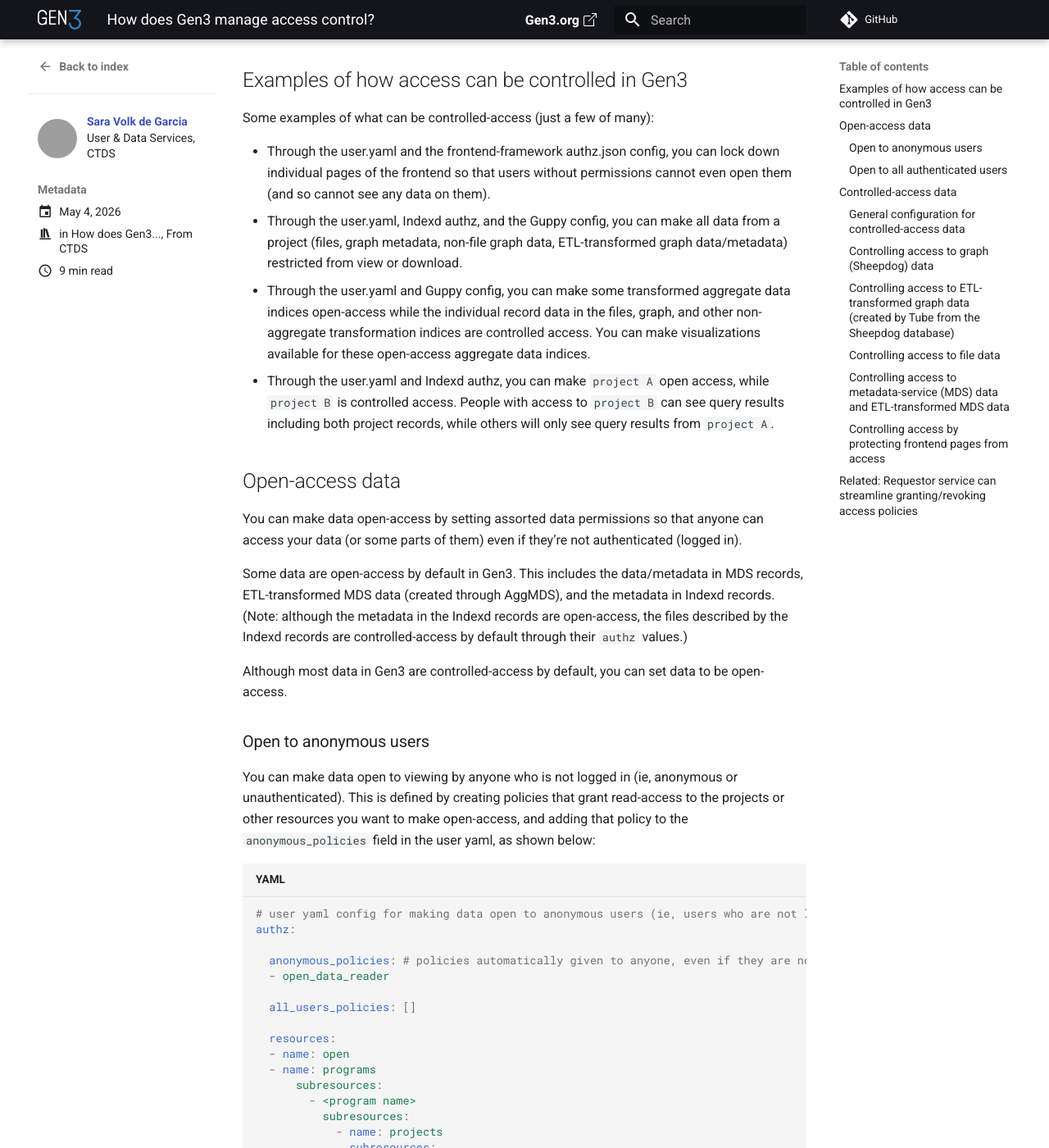
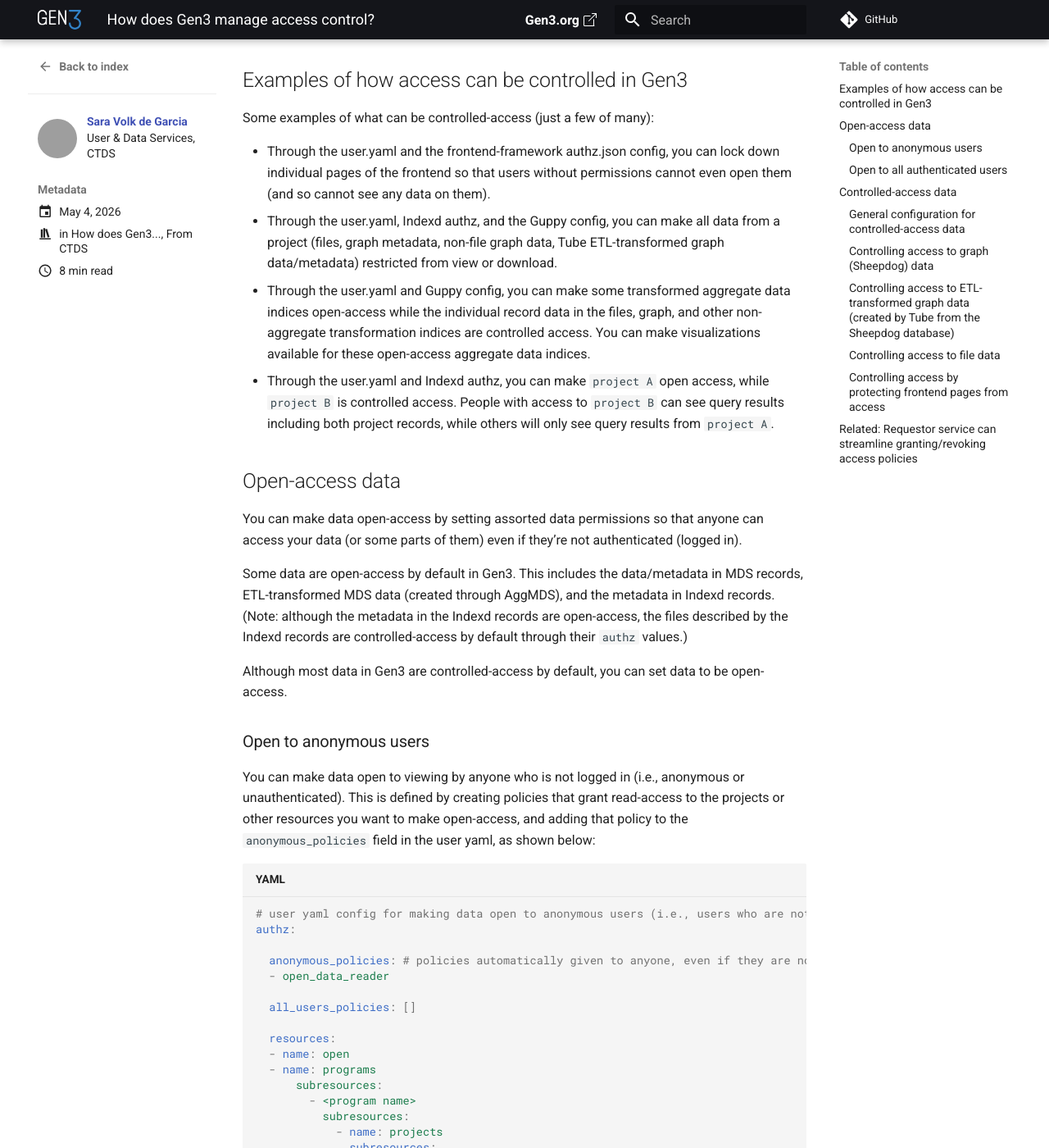
Before and after one commit to uc-cdis/docs-gen3, an MkDocs documentation site: the page built from docs/blog/posts/access-control-in-gen3.md, in a window 1280 px wide and 1400 px high, scrolled down 401 px. Shown: the whole window at 82% size. Built offline with MkDocs 1.6.1 and Material for MkDocs 9.7.7, drawn with Linux system fonts in a browser that asks for light colours; comment, search, counter and statistics services are not loaded; some of the changed text lies outside the part shown; grey boxes are pictures that could not be loaded.

Commit message:
Fix grammar and clarity in access control documentation
Corrected minor grammatical errors and improved clarity in the access control documentation.

````diff
--- a/docs/blog/posts/access-control-in-gen3.md
+++ b/docs/blog/posts/access-control-in-gen3.md
@@ -23,7 +23,7 @@
 Some examples of what can be controlled-access (just a few of many):
 
 * Through the user.yaml and the frontend-framework authz.json config, you can lock down individual pages of the frontend so that users without permissions cannot even open them (and so cannot see any data on them).
-* Through the user.yaml, Indexd authz, and the Guppy config, you can make all data from a project (files, graph metadata, non-file graph data, ETL-transformed graph data/metadata) restricted from view or download.
+* Through the user.yaml, Indexd authz, and the Guppy config, you can make all data from a project (files, graph metadata, non-file graph data, Tube ETL-transformed graph data/metadata) restricted from view or download.
 * Through the user.yaml and Guppy config, you can make some transformed aggregate data indices open-access while the individual record data in the files, graph, and other non-aggregate transformation indices are controlled access. You can make visualizations available for these open-access aggregate data indices.
 * Through the user.yaml and Indexd authz, you can make `project A` open access, while `project B` is controlled access. People with access to `project B` can see query results including both project records, while others will only see query results from `project A`.
 
@@ -37,10 +37,10 @@
 
 ### Open to anonymous users
 
-You can make data open to viewing by anyone who is not logged in (ie, anonymous or unauthenticated). This is defined by creating policies that grant read-access to the projects or other resources you want to make open-access, and adding that policy to the `anonymous_policies` field in the user yaml, as shown below:
+You can make data open to viewing by anyone who is not logged in (i.e., anonymous or unauthenticated). This is defined by creating policies that grant read-access to the projects or other resources you want to make open-access, and adding that policy to the `anonymous_policies` field in the user yaml, as shown below:
 
 ```YAML
-# user yaml config for making data open to anonymous users (ie, users who are not logged in)
+# user yaml config for making data open to anonymous users (i.e., users who are not logged in)
 authz:
 
   anonymous_policies: # policies automatically given to anyone, even if they are not authenticated
@@ -98,12 +98,12 @@
       - sheepdog_reader
     resource_paths:
       - /open
-      - /programs/<program name>/projects/<project you want to be open-access> # eg, /programs/OpenProgram/projects/OpenData
+      - /programs/<program name>/projects/<project you want to be open-access> # e.g., /programs/OpenProgram/projects/OpenData
 ```
 
 ### Open to all authenticated users
 
-You can also make data open to viewing by anyone who is logged in (ie, authenticated). Similar to how you grant access to anonymous users above, you first create policies that grant read-access to the projects or other resources you want to make open-access. But, instead of adding that policy to the `anonymous_policies` field in the user yaml, you add it to `all_users_policies`, as shown below:
+You can also make data open to viewing by anyone who is logged in (i.e., authenticated). Similar to how you grant access to anonymous users above, you first create policies that grant read-access to the projects or other resources you want to make open-access. But, instead of adding that policy to the `anonymous_policies` field in the user yaml, you add it to `all_users_policies`, as shown below:
 
 ```YAML
 authz:
@@ -174,14 +174,14 @@
     <username>: {}
 ```
 
-Output from querying the graph database (eg, querying the graph model through the Query page or querying through the Gen3 SDK Submission class) is governed by whether you have a policy that grants you read permissions for a controlled project.
+Output from querying the graph database (e.g., querying the graph model through the Query page or querying through the Gen3 SDK Submission class) is governed by whether you have a policy that grants you read permissions for a controlled project.
 
 
 ### Controlling access to ETL-transformed graph data (created by Tube from the Sheepdog database)
 
-ETL-transformed graph data indices have more flexibility for control. By default, access is controlled at the level of project, like the graph data.
+Tube ETL-transformed graph data indices have more flexibility for control. By default, access is controlled at the level of project, like the graph data.
 
-However, ETL-transformed graph data indices can be set to have the following access controls using the `tier_access_level` in the global config ([you can see the Guppy documentation about this here](https://github.com/uc-cdis/guppy/tree/master#tiered-access)):
+However, Tube ETL-transformed graph data indices can be set to have the following access controls using the `tier_access_level` in the global config ([you can see the Guppy documentation about this here](https://github.com/uc-cdis/guppy/tree/master#tiered-access)):
 
 * **Control access based on project**, matching the access level of the graph data. This can be set with **`tier_access_level: private`**. This is the default configuration.
 * **Control access to data in collector-type indices** based on project, but permit **open access to data in aggregator-type indices**. This can be set with **`tier_access_level: regular`** and uses a minimum threshold of records present in the query output (as defined by you with the `tier_access_limit` property). If the number of records meets or exceeds the `tier_access_limit` value, the results will be returned even if the user does not have a policy that grants access to the project. However, if the query results in fewer records than the defined limit, it will instead return a message that there are too few records.
@@ -267,13 +267,9 @@
     <username>: {}
 ```
 
-### Controlling access to metadata-service (MDS) data and ETL-transformed MDS data
-
-Although data in the metadata-service (MDS) is open by default, the Gen3 product team is currently developing an option to control access to MDS data through `authz`. Although this is not quite available yet - watch the Gen3 release notes for this new feature for optional controlled-access through `authz` implemented for MDS data/metadata and ETL-transformed MDS data/metadata.
-
 ### Controlling access by protecting frontend pages from access
 
-In the new Frontend-Framework service, each page can be optionally protected enforce authorization through policy. By default, all pages are unprotected (viewable by anonymous users) except Profile, Data Library, and Workspaces, which require the user to be logged in.
+In the new Frontend-Framework service, each page can optionally enforce authorization through policy. By default, all pages are unprotected (viewable by anonymous users) except Profile, Data Library, and Workspaces, which require the user to be logged in.
 
 You can see information about how to set up page protection in the [Frontend-Framework service documentation](https://github.com/uc-cdis/gen3-frontend-framework/blob/develop/docs/Configuration/ProtectingPages.md). It requires both configuration in the user.yaml and configuration through the authz.json in the frontend framework.
 
````
Also changed, not shown: other parts of docs/blog/posts/access-control-in-gen3.md (+1 -1 lines).
